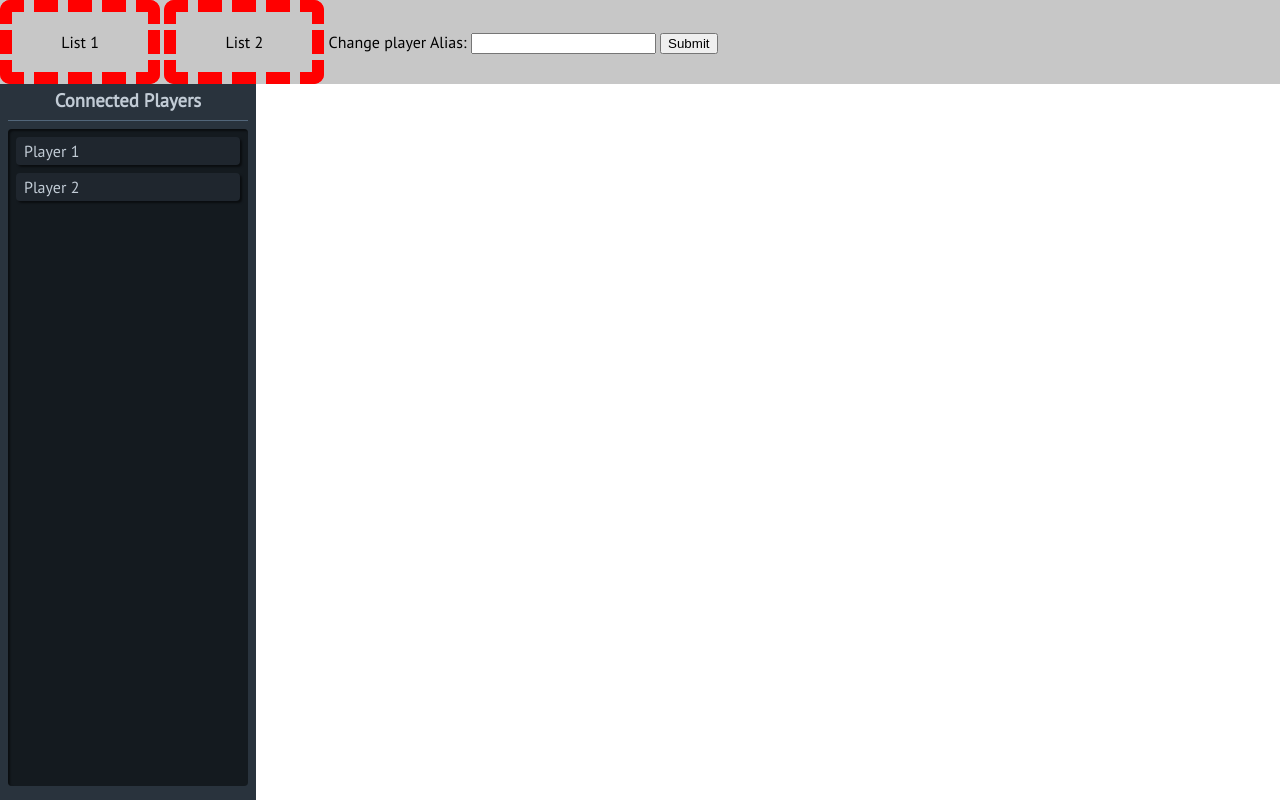
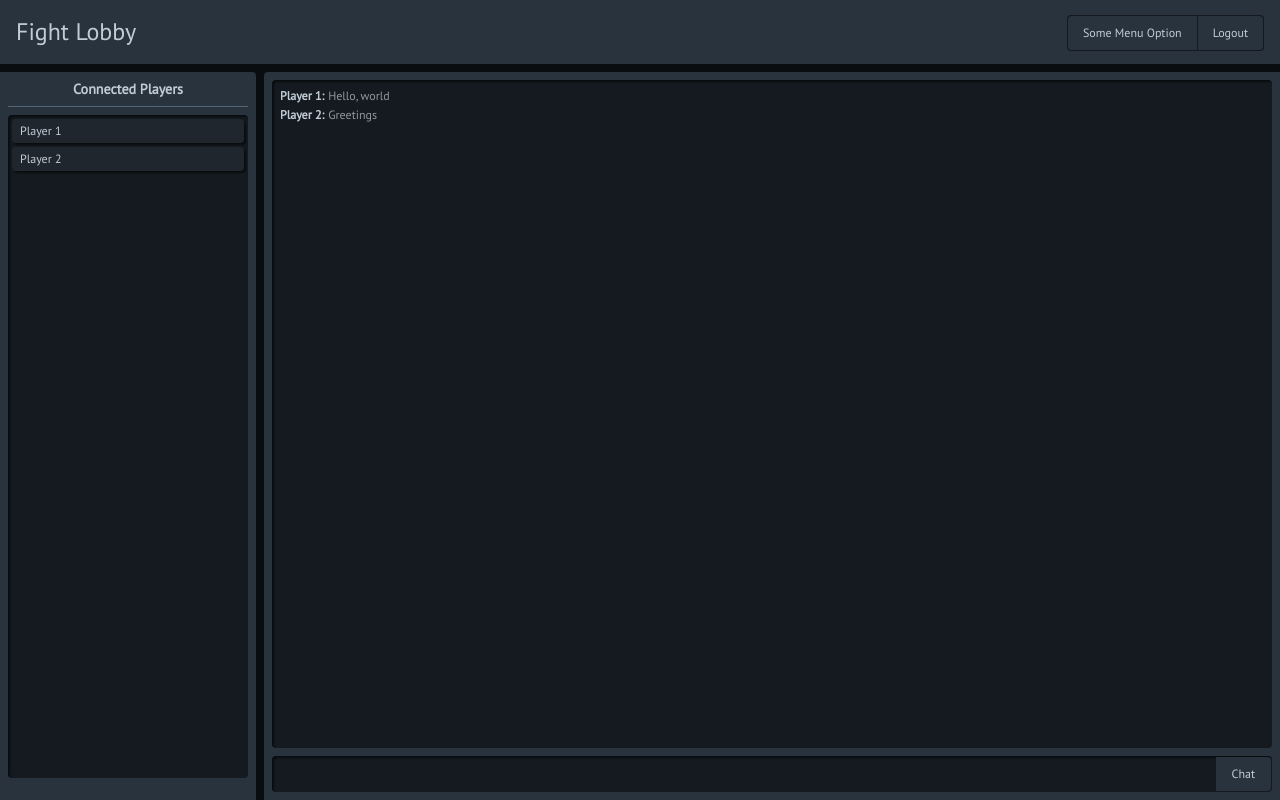
Before and after one commit to NyleVII/FightingGame, a website: page client/index.html in a window 1280 px wide. Drawn offline with Linux system fonts and the light colour scheme.

Commit message:
A whole lot of sexy styling

```diff
--- a/client/index.html
+++ b/client/index.html
@@ -3,20 +3,19 @@
 		<title>Lobby</title>
 		<script src="lib/pixi.min.js"></script>
 		<script src="main.js"></script>
+		<link rel="stylesheet" type="text/css" href="styles/chat.css">
 		<link rel="stylesheet" type="text/css" href="styles/main.css">
+		<link rel="stylesheet" type="text/css" href="styles/nav.css">
+		<link rel="stylesheet" type="text/css" href="styles/players.css">
 		<link rel="stylesheet" href="https://fonts.googleapis.com/css?family=PT+Sans">
 	</head>
 
 	<body>
 		<div id="nav">
-			<ul class="nav">
-				<li>List 1</li>
-				<li>List 2</li>
-				<label>Change player Alias:</label>
-				<form id="changeAlias">
-					<input type="text">
-				</form>
-				<button id="changeAliasButton">Submit</button>
+			<div id="logo">Fight Lobby</div>
+			<ul id="nav_menu">
+				<li>Some Menu Option</li>
+				<li>Logout</li>
 			</ul>
 		</div>
 		<div id="page">
@@ -32,14 +31,20 @@
 				</div>
 			</div>
 			<div id="chat" class="column">
-				<!--
-				<div id="chatBox">
-					<form id="chatSubmit">
-						<input id = "chatSubmitButton" type = "submit" value="Send">
-						<div><input id = "chatInput" type="text" ></div>
+				<div id="chat_container">
+					<div id="chat_inner">
+						<div id="chat_lines">
+							<div class="chat_line"><div class="chat_name">Player 1: </div>Hello, world</div>
+							<div class="chat_line"><div class="chat_name">Player 2: </div>Greetings</div>
+						</div>
+					</div>
+					<form id="chat_form">
+						<input id="chat_send" type="submit" value="Chat">
+						<div id="chat_input">
+							<input type="text">
+						</div>
 					</form>
 				</div>
-				-->
 			</div>
 		</div>
 	</body>
--- /dev/null
+++ b/client/styles/chat.css
@@ -0,0 +1,86 @@
+#chat
+{
+	overflow: hidden;
+
+	background-color: #29333d;
+	border-top-left-radius: 4px;
+}
+
+#chat_container
+{
+	height: 100%;
+	padding-bottom: 44px;
+	font-size: 0;
+}
+
+#chat_inner
+{
+	height: 100%;
+	background-color: #141a1f;
+	border-radius: 4px;
+	overflow-y: auto;
+
+	box-shadow: inset 2px 2px 2px 0 rgba(0, 0, 0, 0.5);
+}
+
+#chat_lines
+{
+	margin: 8px;
+}
+
+.chat_line
+{
+	font-size: 12px;
+	color: #8f99a3;
+	padding-bottom: 4px;
+}
+
+.chat_name
+{
+	display: inline-block;
+	padding-right: 4px;
+	font-weight: bold;
+	color: #c2ccd6;
+}
+
+#chat_form
+{
+	margin: 8px 0 0;
+	background-color: #141a1f;
+	border-radius: 4px;
+	padding: 1px;
+	box-shadow: inset 2px 2px 2px 0 rgba(0, 0, 0, 0.5);
+}
+
+#chat_form input
+{
+	border: none;
+	font-size: 12px;
+	font-family: "PT Sans", sans-serif;
+	line-height: 20px;
+}
+
+#chat_input
+{
+	overflow: hidden;
+}
+
+#chat_input > input
+{
+	padding: 7px;
+	background: none;
+	width: 100%;
+	color: #8f99a3;
+}
+
+#chat_send
+{
+	padding: 7px 16px;
+	float: right;
+	border-top-right-radius: 4px;
+	border-bottom-right-radius: 4px;
+	background-color: #29333d;
+	color: #c2ccd6;
+
+	cursor: pointer;
+}
--- a/client/styles/main.css
+++ b/client/styles/main.css
@@ -17,101 +17,34 @@ body
 {
 	height: 100%;
 	margin: 0;
+
+	background-color: #0a0d0f;
 }
 
-#nav
+:focus
 {
-	position: absolute;
-	width: 100%;
-	height: 64px;
+	outline: none;
 }
 
 #page
 {
 	font-size: 0;
 	overflow: hidden;
-	padding-top: 64px;
+	padding-top: 72px;
 	height: 100%;
-}
-
-.nav {
-	list-style: none;
-	margin: 0px;
-	padding: 0px;
-	background-color: #C7C7C7;
-}
-
-.nav > li{
-	text-align: center;
-	display: inline-block;
-	padding: 20px;
-	border: 12px dashed red;
-	border-radius: 10px;
-	width:160px;
-	cursor: pointer;
-	margin: 0px;
-}
-
-#changeAlias{
-	display: inline;
 }
 
 .column
 {
 	height: 100%;
 	padding: 8px;
-	font-size: 16px;
+	font-size: 12px;
 }
 
 .title
 {
-	margin: 16px 0 0;
+	margin: 0;
 	padding: 0 8px 8px;
 	border-bottom: 1px solid #52667a;
 	text-align: center;
 }
-
-#players
-{
-	float: left;
-	width: 20%;
-	min-width: 200px;
-
-	background-color: #29333d;
-	color: #c2ccd6;
-}
-
-#players_container
-{
-	height: 100%;
-	padding: 63px 0 0;
-	margin-top: -55px;
-
-}
-
-#players_inner
-{
-	padding: 8px 8px 0;
-	border-radius: 4px;
-	height: 100%;
-	overflow-y: auto;
-
-	background-color: #141a1f;
-
-	box-shadow: inset 2px 2px 2px 0 rgba(0, 0, 0, 0.5);
-}
-
-.player
-{
-	padding: 4px 8px;
-	margin-bottom: 8px;
-	background-color: #1f262e;
-	border-radius: 4px;
-
-	box-shadow: 2px 2px 2px 0 rgba(0, 0, 0, 0.5);
-}
-
-#chat
-{
-	overflow: hidden;
-}
--- /dev/null
+++ b/client/styles/nav.css
@@ -0,0 +1,53 @@
+#nav
+{
+	position: absolute;
+	width: 100%;
+	height: 64px;
+	padding: 8px 16px;
+	line-height: 48px;
+	color: #c2ccd6;
+
+	background-color: #29333d;
+}
+
+#logo
+{
+	display: inline-block;
+	font-size: 24px;
+}
+
+#nav_menu
+{
+	float: right;
+	list-style: none;
+	margin: 7px 0;
+	padding: 1px;
+	display: inline-block;
+	border-radius: 4px;
+	line-height: 20px;
+	font-size: 0;
+	background-color: #141a1f;
+}
+
+#nav_menu > li
+{
+	padding: 7px 15px;
+	background-color: #29333d;
+	display: inline-block;
+	font-size: 12px;
+	margin-right: 1px;
+	cursor: pointer;
+}
+
+#nav_menu > li:first-child
+{
+	border-top-left-radius: 4px;
+	border-bottom-left-radius: 4px;
+}
+
+#nav_menu > li:last-child
+{
+	border-top-right-radius: 4px;
+	border-bottom-right-radius: 4px;
+	margin-right: 0;
+}
--- /dev/null
+++ b/client/styles/players.css
@@ -0,0 +1,41 @@
+#players
+{
+	float: left;
+	width: 20%;
+	min-width: 200px;
+
+	background-color: #29333d;
+	margin-right: 8px;
+	border-top-right-radius: 4px;
+	color: #c2ccd6;
+}
+
+#players_container
+{
+	height: 100%;
+	padding: 49px 0 0;
+	margin-top: -41px;
+}
+
+#players_inner
+{
+	padding: 4px 4px 0;
+	border-radius: 4px;
+	height: 100%;
+	overflow-y: auto;
+
+	background-color: #141a1f;
+
+	box-shadow: inset 2px 2px 2px 0 rgba(0, 0, 0, 0.5);
+}
+
+.player
+{
+	padding: 4px 8px;
+	margin-bottom: 4px;
+	background-color: #1f262e;
+	border-radius: 4px;
+	line-height: 16px;
+
+	box-shadow: 2px 2px 2px 0 rgba(0, 0, 0, 0.5);
+}
```
